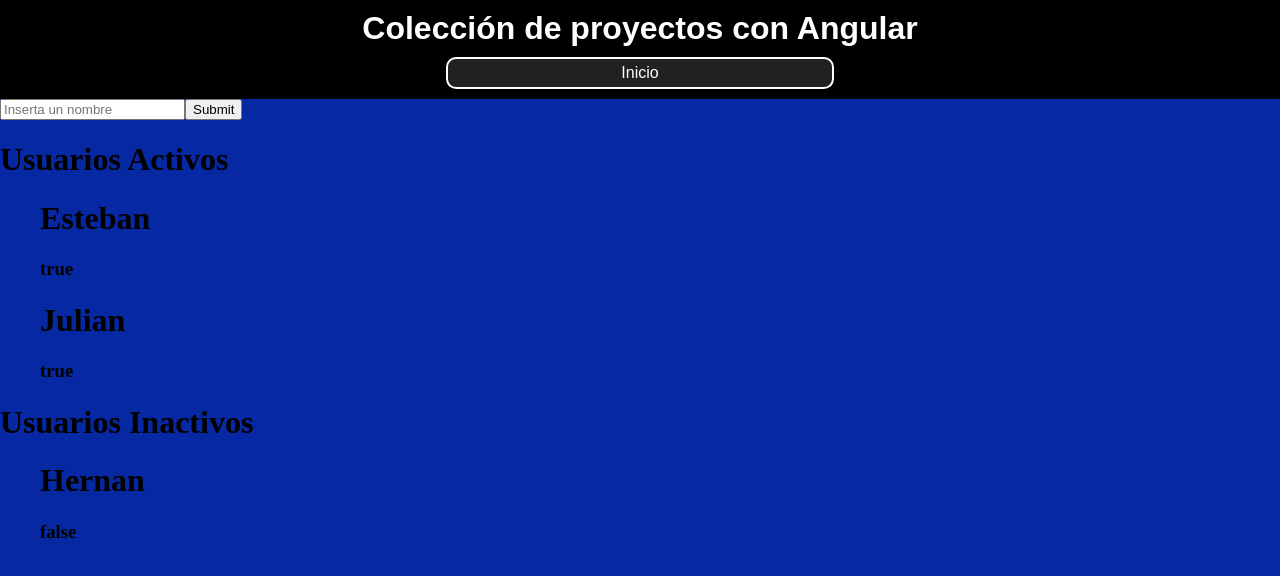
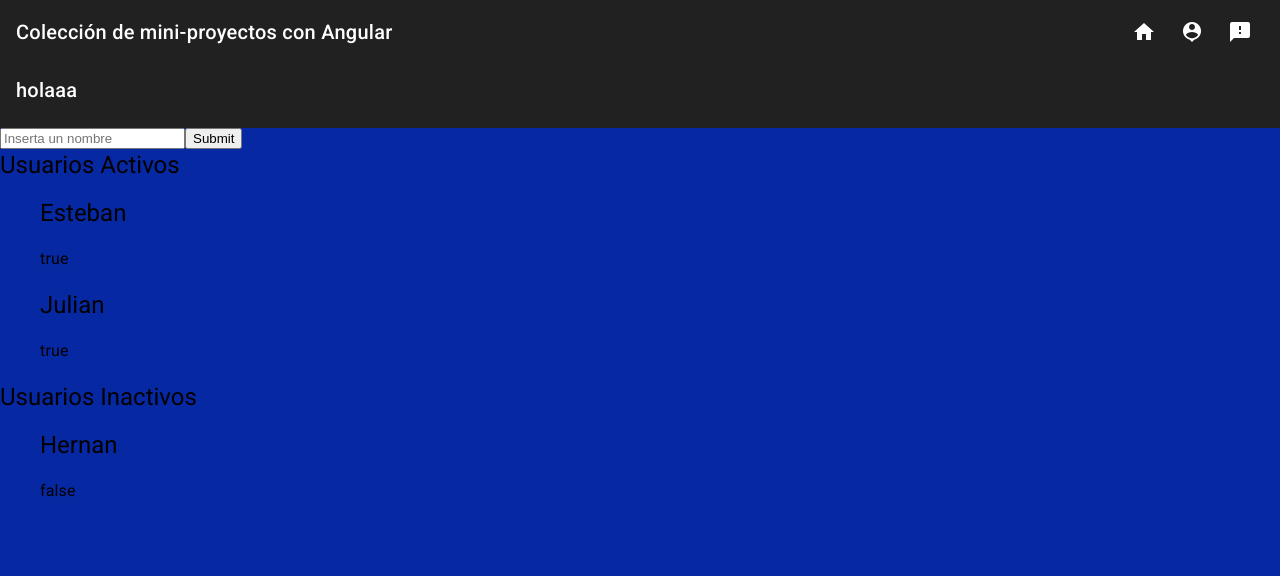
Before and after one commit to GusEngers/angular-practice-and-projects, an Angular app in the folder projects/: page /user-list in a window 1280 px wide. Shown: the top 576 px of the page. Built offline with nearby package versions, Linux system fonts and the light colour scheme.

Commit message:
Angular Material

```diff
--- a/projects/angular.json
+++ b/projects/angular.json
@@ -25,6 +25,7 @@
               "src/assets"
             ],
             "styles": [
+              "@angular/material/prebuilt-themes/purple-green.css",
               "src/styles.css"
             ],
             "scripts": []
@@ -87,6 +88,7 @@
               "src/assets"
             ],
             "styles": [
+              "@angular/material/prebuilt-themes/purple-green.css",
               "src/styles.css"
             ],
             "scripts": []
--- a/projects/package.json
+++ b/projects/package.json
@@ -11,10 +11,12 @@
   "private": true,
   "dependencies": {
     "@angular/animations": "^15.0.0",
+    "@angular/cdk": "15.0.4",
     "@angular/common": "^15.0.0",
     "@angular/compiler": "^15.0.0",
     "@angular/core": "^15.0.0",
     "@angular/forms": "^15.0.0",
+    "@angular/material": "15.0.4",
     "@angular/platform-browser": "^15.0.0",
     "@angular/platform-browser-dynamic": "^15.0.0",
     "@angular/router": "^15.0.0",
--- a/projects/src/app/app.component.css
+++ b/projects/src/app/app.component.css
@@ -1,5 +1,9 @@
 .container-general {
 	background-color: #0728A3FF;
+}
+
+.example-spacer {
+  flex: 1 1 auto;
 }
 
 .navigation-container {
--- a/projects/src/app/app.component.html
+++ b/projects/src/app/app.component.html
@@ -1,8 +1,30 @@
-<div class="container-general">
-	<div class="navigation-container">
-		<h1 class="navigation-title">Colección de proyectos con Angular</h1>
-		<a class="navigation-home" routerLink="/" routerLinkActive="active">Inicio</a>
-	</div>
+<div>
+	<mat-toolbar>
+
+	  <span>Colección de mini-proyectos con Angular</span>
+	  <span class="example-spacer"></span>
+	  <button
+	  	mat-icon-button class="example-icon"
+	  	aria-label="Example icon-button with home icon"
+	  	routerLink="/"
+	  	routerLinkActive="active"
+	  >
+	    <mat-icon aria-hidden="false" aria-label="Example home icon" fontIcon="home">Inicio</mat-icon>
+	  </button>
+	  <button
+	  	mat-icon-button class="example-icon"
+	  	aria-label="Example icon-button with person_pin icon"
+	  >
+	  	<mat-icon aria-hidden="false" aria-label="Example person_pin icon" fontIcon="person_pin"> person_pin</mat-icon>
+	  </button>
+	  <button
+	  	mat-icon-button class="example-icon"
+	  	aria-label="Example icon-button with feedback icon"
+	  >
+	  	<mat-icon aria-hidden="false" aria-label="Example feedback icon" fontIcon="feedback">feedback</mat-icon>
+	  </button>
+	</mat-toolbar>
+
 
 	<div class="body-container">
 		<router-outlet></router-outlet>
--- a/projects/src/app/app.module.ts
+++ b/projects/src/app/app.module.ts
@@ -7,6 +7,8 @@
 import { HomeComponent } from './home/home.component';
 import { UserListComponent } from './user-list/user-list.component';
 import { UserComponent } from './user/user.component';
+import { BrowserAnimationsModule } from '@angular/platform-browser/animations';
+import { AngularMaterialModule } from '../material.module';
 
 @NgModule({
   declarations: [
@@ -18,7 +20,9 @@
   ],
   imports: [
     BrowserModule,
-    AppRoutingModule
+    AppRoutingModule,
+    BrowserAnimationsModule,
+    AngularMaterialModule
   ],
   providers: [],
   bootstrap: [AppComponent]
--- a/projects/src/app/user-list/user-list.component.html
+++ b/projects/src/app/user-list/user-list.component.html
@@ -1,4 +1,7 @@
 <div>
+	<mat-toolbar>
+		<p>holaaa</p>
+	</mat-toolbar>
 	<div>
 		<form (submit)="onSubmit($event)">
 			<input type="text" id="input-name" value="" (change)="onChange($event)" placeholder="Inserta un nombre" />
--- a/projects/src/index.html
+++ b/projects/src/index.html
@@ -6,8 +6,11 @@
   <base href="/">
   <meta name="viewport" content="width=device-width, initial-scale=1">
   <link rel="icon" type="image/x-icon" href="favicon.ico">
+  <link rel="preconnect" href="https://fonts.gstatic.com">
+  <link href="https://fonts.googleapis.com/css2?family=Roboto:wght@300;400;500&display=swap" rel="stylesheet">
+  <link href="https://fonts.googleapis.com/icon?family=Material+Icons" rel="stylesheet">
 </head>
-<body>
+<body class="mat-typography">
   <app-root></app-root>
 </body>
 </html>
--- a/projects/src/styles.css
+++ b/projects/src/styles.css
@@ -3,3 +3,6 @@
 	margin: 0;
 	background-color: #0728A3FF;
 }
+
+html, body { height: 100%; }
+body { margin: 0; font-family: Roboto, "Helvetica Neue", sans-serif; }
```
Also changed, not shown: projects/src/material.module.ts (added, +100 -0 lines), 1 other file (tests, documents, lock files or other folders).
